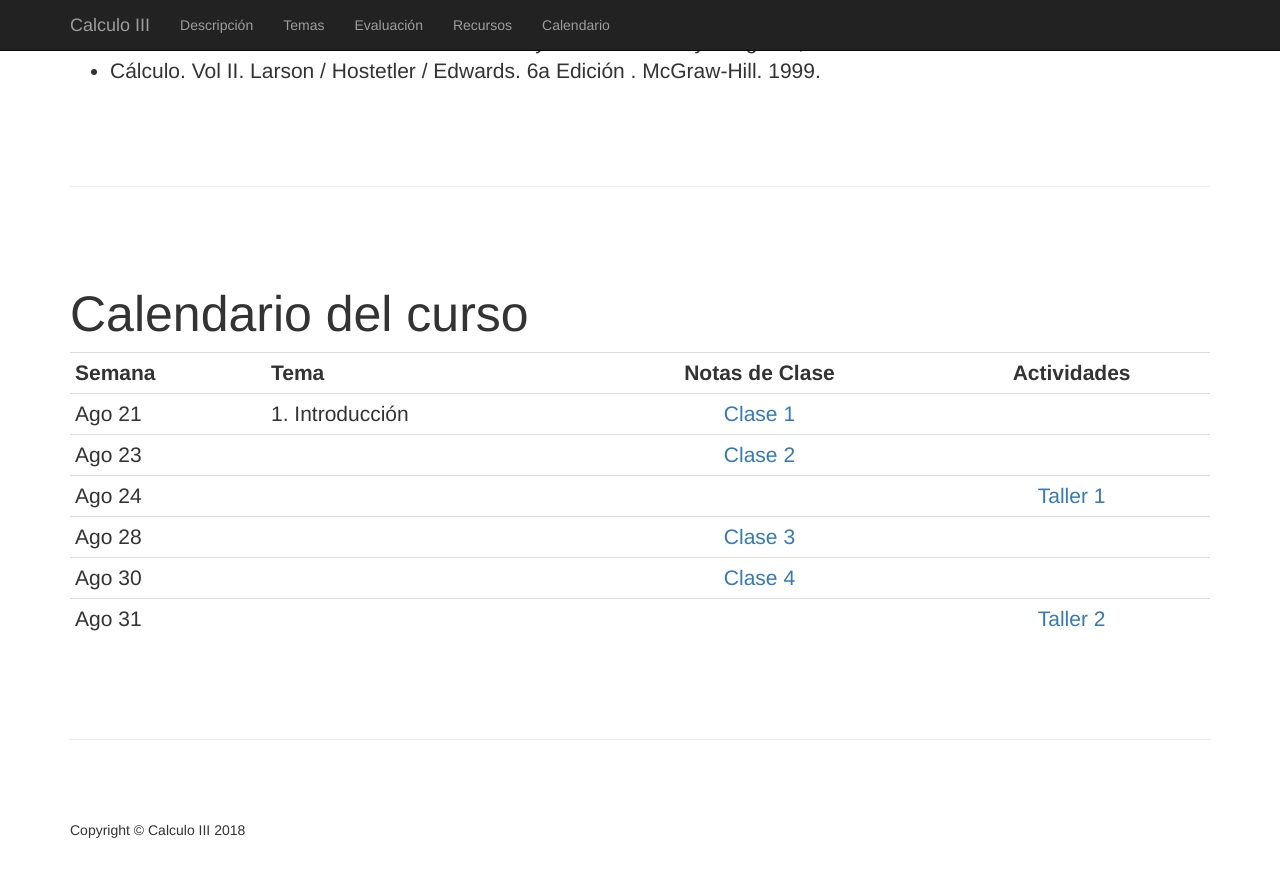
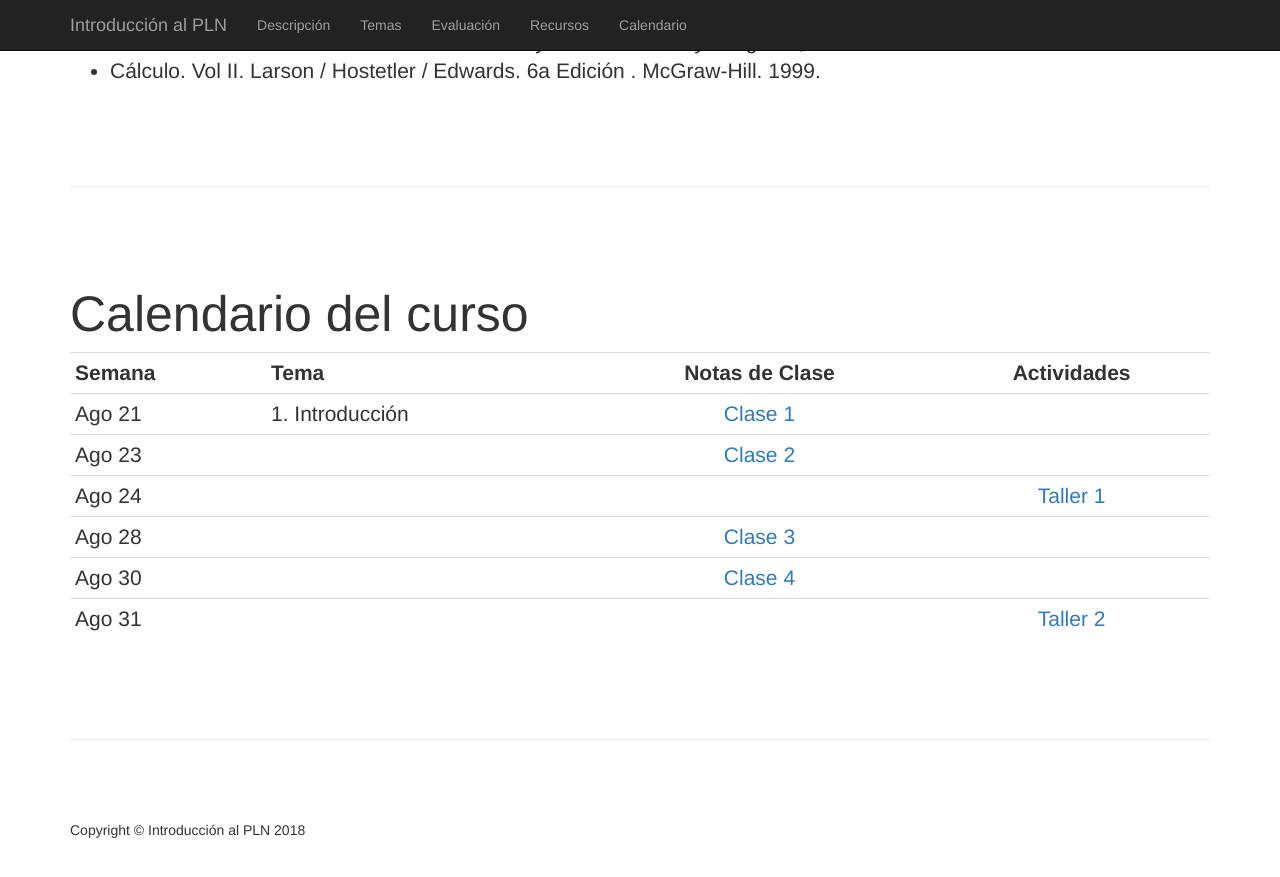
Before and after one commit to investigacion-pln/750108M-II2018, a Jekyll site: the page built from index.html, in a window 1280 px wide and 900 px high, scrolled down 4619 px. Shown: the top 877 px of the window. Built offline with Jekyll 4.4.1, drawn with Linux system fonts in a browser that asks for light colours.

Commit message:
Modificacion a la configuracion del sitio

```diff
--- a/_config.yml
+++ b/_config.yml
@@ -1,7 +1,7 @@
-title: Calculo III - 111052M-04 - 2018-2
+title: Introducción alñ PLN - 750108M - 2018-2
 description: Universidad del Valle, Cali
-sitename: Calculo III
-baseurl: '/111052M-04'
+sitename: Introducción al PLN
+baseurl: '/750108M-II2018'
 sass:
   sass_dir: /assets/_sass
   style: :compressed
```
